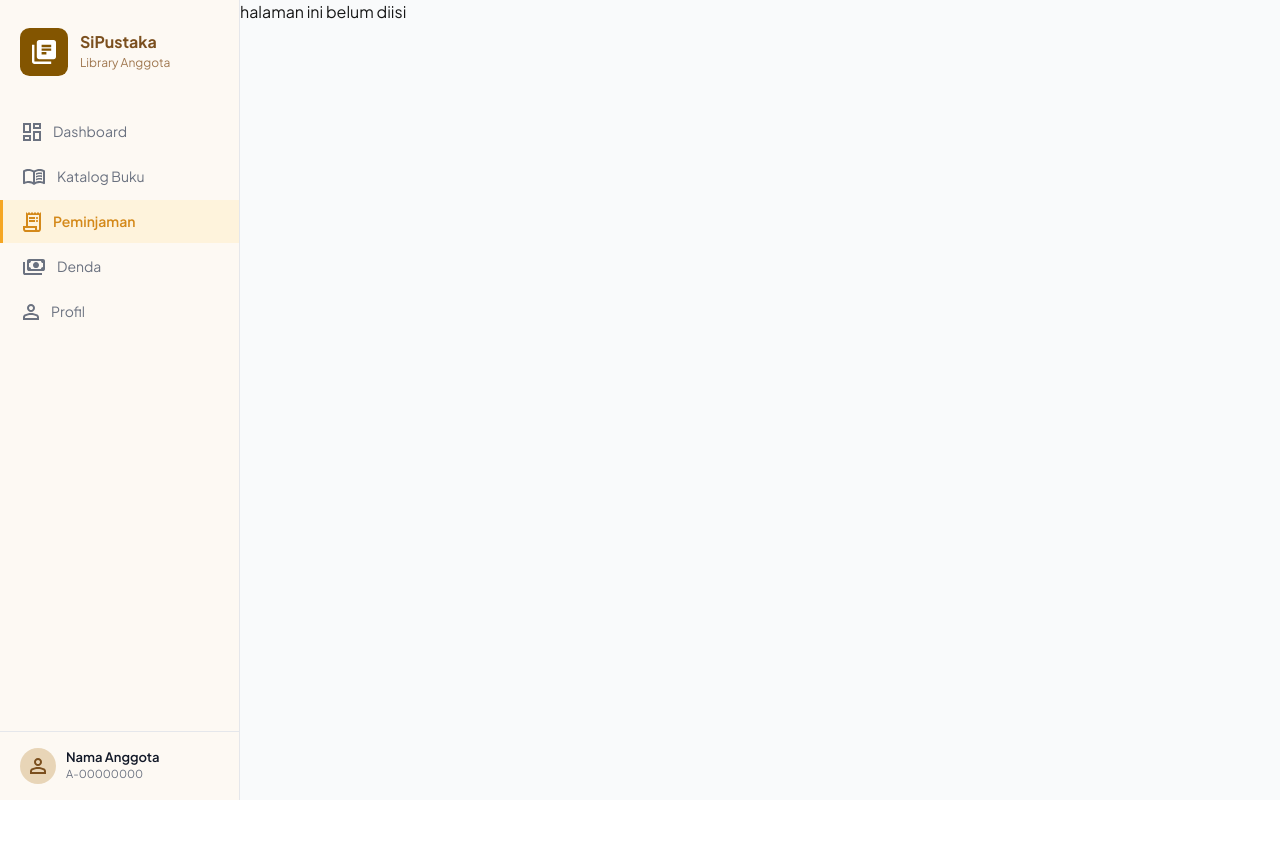
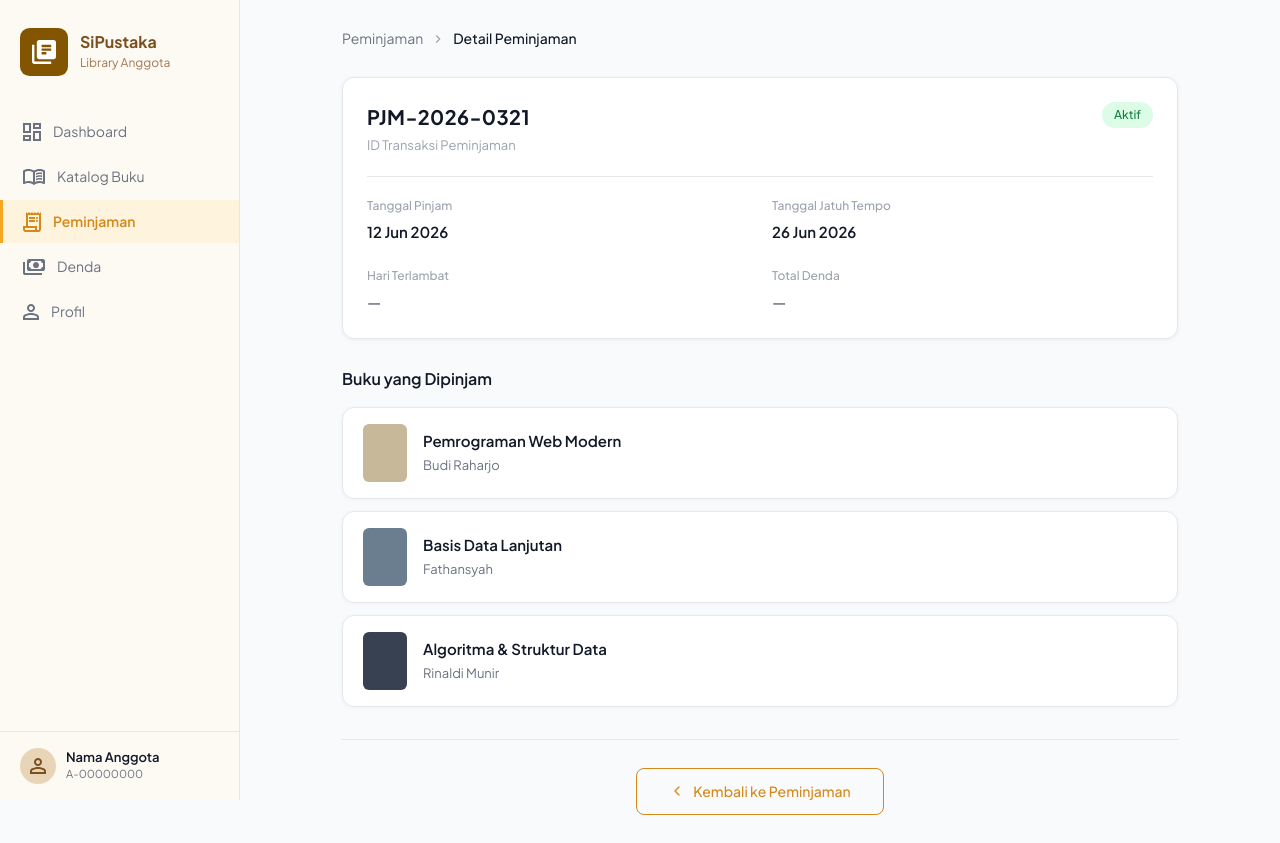
Before and after one commit to Kisnaything/SiPustaka, a Next.js app: page /member/peminjaman/1 in a window 1280 px wide. Before the commit the page ends 800 px from the top, so only its background shows below. Built offline with nearby package versions, Linux system fonts and the light colour scheme.

Commit message:
detail peminjaman

```diff
--- a/app/(dashboard)/member/peminjaman/[id]/page.tsx
+++ b/app/(dashboard)/member/peminjaman/[id]/page.tsx
@@ -1,3 +1,258 @@
-export default function Page() {
-  return <div>halaman ini belum diisi</div>
+'use client'
+
+import Link from 'next/link'
+import { useParams } from 'next/navigation'
+
+const dummyPeminjaman = [
+  {
+    id: '1', kode: 'PJM-2026-0321',
+    status: 'Aktif',
+    tanggalPinjam: '12 Jun 2026',
+    jatuhTempo: '26 Jun 2026',
+    hariTerlambat: 0,
+    dendaPerHari: 1000,
+    buku: [
+      { judul: 'Pemrograman Web Modern', penulis: 'Budi Raharjo', coverColor: '#C8B89A' },
+      { judul: 'Basis Data Lanjutan', penulis: 'Fathansyah', coverColor: '#6B7E8F' },
+      { judul: 'Algoritma & Struktur Data', penulis: 'Rinaldi Munir', coverColor: '#374151' },
+    ],
+  },
+  {
+    id: '2', kode: 'PJM-2026-0318',
+    status: 'Menunggu Verifikasi',
+    tanggalPinjam: '10 Jun 2026',
+    jatuhTempo: '24 Jun 2026',
+    hariTerlambat: 0,
+    dendaPerHari: 1000,
+    buku: [
+      { judul: 'Basis Data Lanjutan', penulis: 'Fathansyah', coverColor: '#6B7E8F' },
+    ],
+  },
+  {
+    id: '3', kode: 'PJM-2026-0312',
+    status: 'Terlambat',
+    tanggalPinjam: '07 Jun 2026',
+    jatuhTempo: '21 Jun 2026',
+    hariTerlambat: 5,
+    dendaPerHari: 1000,
+    buku: [
+      { judul: 'Algoritma & Struktur Data', penulis: 'Rinaldi Munir', coverColor: '#374151' },
+      { judul: 'Kalkulus', penulis: 'Purcell', coverColor: '#1E293B' },
+    ],
+  },
+  {
+    id: '4', kode: 'PJM-2026-0304',
+    status: 'Selesai',
+    tanggalPinjam: '05 Jun 2026',
+    jatuhTempo: '19 Jun 2026',
+    hariTerlambat: 0,
+    dendaPerHari: 1000,
+    buku: [
+      { judul: 'Kalkulus', penulis: 'Purcell', coverColor: '#1E293B' },
+    ],
+  },
+]
+
+const statusStyle: Record<string, { bg: string; color: string }> = {
+  'Aktif': { bg: '#DCFCE7', color: '#15803D' },
+  'Menunggu Verifikasi': { bg: '#FEF9C3', color: '#854D0E' },
+  'Terlambat': { bg: '#FEE2E2', color: '#DC2626' },
+  'Selesai': { bg: '#F3F4F6', color: '#6B7280' },
 }
+
+function Badge({ status }: { status: string }) {
+  const style = statusStyle[status] ?? { bg: '#F3F4F6', color: '#6B7280' }
+  return (
+    <span style={{
+      display: 'inline-flex', alignItems: 'center',
+      backgroundColor: style.bg, color: style.color,
+      borderRadius: '999px', padding: '4px 12px',
+      fontSize: '12px', fontWeight: 500,
+    }}>
+      {status}
+    </span>
+  )
+}
+
+export default function DetailPeminjamanPage() {
+  const params = useParams()
+  const id = params.id as string
+  const data = dummyPeminjaman.find((p) => p.id === id)
+
+  if (!data) {
+    return (
+      <div style={{ padding: '48px', textAlign: 'center', fontFamily: "'Plus Jakarta Sans', sans-serif" }}>
+        <p style={{ color: '#6B7280' }}>Data peminjaman tidak ditemukan.</p>
+        <Link href="/member/peminjaman" style={{ color: '#F5A623', fontSize: '14px' }}>← Kembali ke Peminjaman</Link>
+      </div>
+    )
+  }
+
+  const terlambat = data.status === 'Terlambat'
+  const totalDenda = data.hariTerlambat * data.dendaPerHari
+
+  return (
+    <div style={{ padding: '28px 32px', fontFamily: "'Plus Jakarta Sans', sans-serif", maxWidth: '900px', margin: '0 auto' }}>
+
+      {/* Breadcrumb */}
+      <div style={{ display: 'flex', alignItems: 'center', gap: '8px', marginBottom: '28px', fontSize: '14px' }}>
+        <Link href="/member/peminjaman" style={{ color: '#6B7280', textDecoration: 'none' }}>
+          Peminjaman
+        </Link>
+        <svg width="14" height="14" viewBox="0 0 24 24" fill="none" stroke="#9CA3AF" strokeWidth="2">
+          <path d="m9 18 6-6-6-6"/>
+        </svg>
+        <span style={{ color: '#111827', fontWeight: 500 }}>Detail Peminjaman</span>
+      </div>
+
+      {/* Card info utama */}
+      <div style={{
+        border: '1px solid #E5E7EB',
+        borderRadius: '12px',
+        backgroundColor: '#FFFFFF',
+        padding: '24px',
+        marginBottom: '28px',
+        boxShadow: '0 1px 4px rgba(0,0,0,0.06)',
+      }}>
+        {/* Kode + status */}
+        <div style={{ display: 'flex', justifyContent: 'space-between', alignItems: 'flex-start', marginBottom: '20px', paddingBottom: '20px', borderBottom: '1px solid #E5E7EB' }}>
+          <div>
+            <p style={{ fontSize: '20px', fontWeight: 700, color: '#111827', margin: '0 0 4px', letterSpacing: '0.02em' }}>
+              {data.kode}
+            </p>
+            <p style={{ fontSize: '13px', color: '#9CA3AF', margin: 0 }}>
+              ID Transaksi Peminjaman
+            </p>
+          </div>
+          <Badge status={data.status} />
+        </div>
+
+        {/* Grid info tanggal */}
+        <div style={{
+          display: 'grid',
+          gridTemplateColumns: terlambat ? 'repeat(4, 1fr)' : 'repeat(2, 1fr)',
+          gap: '24px',
+        }}>
+          <div>
+            <p style={{ fontSize: '12px', color: '#9CA3AF', margin: '0 0 6px', fontWeight: 500 }}>
+              Tanggal Pinjam
+            </p>
+            <p style={{ fontSize: '15px', fontWeight: 600, color: '#111827', margin: 0 }}>
+              {data.tanggalPinjam}
+            </p>
+          </div>
+
+          <div>
+            <p style={{ fontSize: '12px', color: '#9CA3AF', margin: '0 0 6px', fontWeight: 500 }}>
+              Tanggal Jatuh Tempo
+            </p>
+            <p style={{ fontSize: '15px', fontWeight: 600, color: '#111827', margin: 0 }}>
+              {data.jatuhTempo}
+            </p>
+          </div>
+
+          {/* Kolom tambahan — hanya muncul kalau Terlambat */}
+          {terlambat && (
+            <>
+              <div>
+                <p style={{ fontSize: '12px', color: '#9CA3AF', margin: '0 0 6px', fontWeight: 500 }}>
+                  Hari Terlambat
+                </p>
+                <p style={{ fontSize: '15px', fontWeight: 600, color: '#DC2626', margin: 0 }}>
+                  {data.hariTerlambat} hari
+                </p>
+              </div>
+
+              <div>
+                <p style={{ fontSize: '12px', color: '#9CA3AF', margin: '0 0 6px', fontWeight: 500 }}>
+                  Total Denda
+                </p>
+                <p style={{ fontSize: '15px', fontWeight: 600, color: '#DC2626', margin: 0 }}>
+                  Rp {totalDenda.toLocaleString('id-ID')}
+                </p>
+              </div>
+            </>
+          )}
+
+          {/* Kalau tidak terlambat, tetap tampil tapi isi "-" */}
+          {!terlambat && (
+            <>
+              <div>
+                <p style={{ fontSize: '12px', color: '#9CA3AF', margin: '0 0 6px', fontWeight: 500 }}>
+                  Hari Terlambat
+                </p>
+                <p style={{ fontSize: '15px', fontWeight: 600, color: '#6B7280', margin: 0 }}>—</p>
+              </div>
+              <div>
+                <p style={{ fontSize: '12px', color: '#9CA3AF', margin: '0 0 6px', fontWeight: 500 }}>
+                  Total Denda
+                </p>
+                <p style={{ fontSize: '15px', fontWeight: 600, color: '#6B7280', margin: 0 }}>—</p>
+              </div>
+            </>
+          )}
+        </div>
+      </div>
+
+      {/* Buku yang dipinjam */}
+      <div style={{ marginBottom: '32px' }}>
+        <h2 style={{ fontSize: '16px', fontWeight: 600, color: '#111827', margin: '0 0 16px' }}>
+          Buku yang Dipinjam
+        </h2>
+        <div style={{ display: 'flex', flexDirection: 'column', gap: '12px' }}>
+          {data.buku.map((buku, i) => (
+            <div key={i} style={{
+              display: 'flex', alignItems: 'center', gap: '16px',
+              border: '1px solid #E5E7EB',
+              borderRadius: '12px',
+              padding: '16px 20px',
+              backgroundColor: '#FFFFFF',
+              boxShadow: '0 1px 4px rgba(0,0,0,0.04)',
+            }}>
+              <div style={{
+                width: '44px', height: '58px', flexShrink: 0,
+                backgroundColor: buku.coverColor,
+                borderRadius: '6px',
+              }} />
+              <div>
+                <p style={{ fontSize: '15px', fontWeight: 600, color: '#111827', margin: '0 0 4px' }}>
+                  {buku.judul}
+                </p>
+                <p style={{ fontSize: '13px', color: '#6B7280', margin: 0 }}>
+                  {buku.penulis}
+                </p>
+              </div>
+            </div>
+          ))}
+        </div>
+      </div>
+
+      {/* Divider */}
+      <div style={{ borderTop: '1px solid #E5E7EB', marginBottom: '28px' }} />
+
+      {/* Tombol kembali */}
+      <div style={{ display: 'flex', justifyContent: 'center' }}>
+        <Link
+          href="/member/peminjaman"
+          style={{
+            display: 'inline-flex', alignItems: 'center', gap: '8px',
+            padding: '12px 32px',
+            border: '1px solid #D4891A',
+            borderRadius: '8px',
+            color: '#D4891A',
+            fontSize: '14px', fontWeight: 500,
+            textDecoration: 'none',
+            transition: 'all 0.15s ease',
+          }}
+          onMouseEnter={(e) => { e.currentTarget.style.backgroundColor = '#FEF3DC' }}
+          onMouseLeave={(e) => { e.currentTarget.style.backgroundColor = 'transparent' }}
+        >
+          <svg width="16" height="16" viewBox="0 0 24 24" fill="none" stroke="currentColor" strokeWidth="2" strokeLinecap="round" strokeLinejoin="round">
+            <path d="m15 18-6-6 6-6"/>
+          </svg>
+          Kembali ke Peminjaman
+        </Link>
+      </div>
+    </div>
+  )
+}
```
